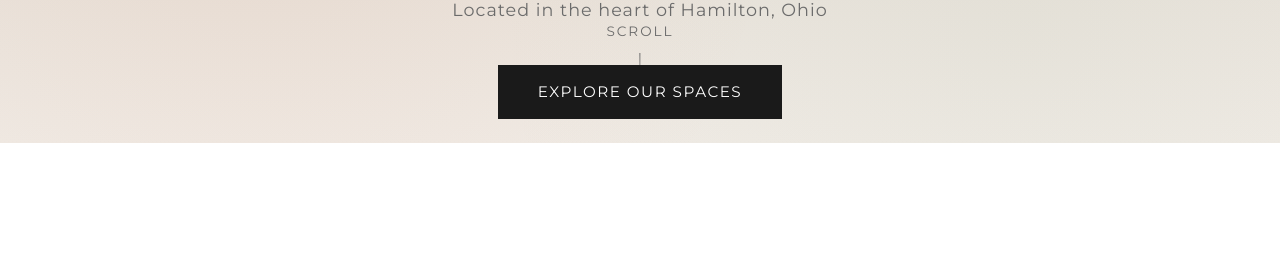
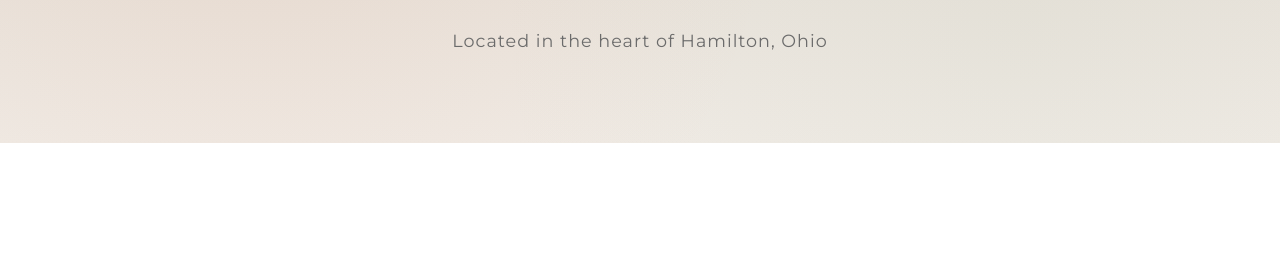
Before and after one commit to noesjj/graceestudio, a plain HTML site: page index.html in a window 1280 px wide. Shown: the part 257-510 px from the top of the page. Drawn offline with nearby package versions, Linux system fonts and the light colour scheme.

Commit message:
fixing padding

```diff
--- a/index.html
+++ b/index.html
@@ -37,11 +37,6 @@
                 <span class="hero-title-sub">Professional Photography Studios for Rent</span>
             </h1>
             <p class="hero-description">Located in the heart of Hamilton, Ohio</p>
-            <a href="#studios" class="btn btn-primary">Explore Our Spaces</a>
-        </div>
-        <div class="hero-scroll">
-            <span>Scroll</span>
-            <div class="hero-scroll-line"></div>
         </div>
     </section>
 
```
Also changed, not shown: booking/index.html (+2 -2 lines).
